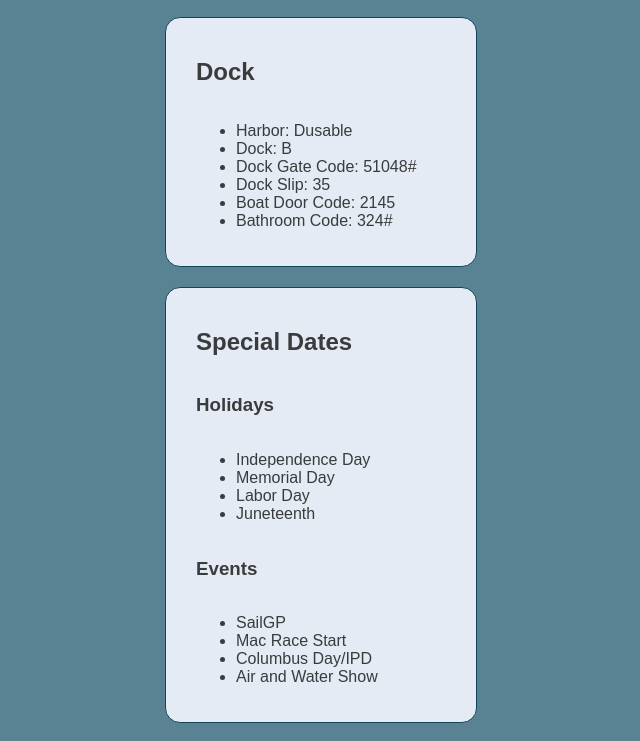
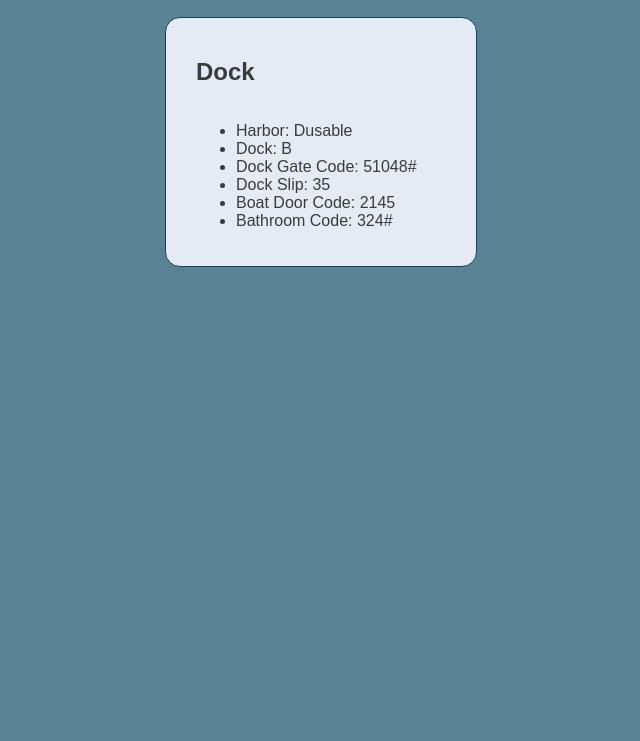
Before and after one commit to jrenn3/myWay, a website built with webpack: page dist/pages/info.html in a window 1280 px wide. Shown: the part 115-856 px from the top of the page, without its empty margins (319-959 px from the left). After the commit the page ends 800 px from the top, so only its background shows below. Built offline with nearby package versions, Linux system fonts and the light colour scheme; some packages are replaced by stand-ins of ours.

Commit message:
delete special dates section

```diff
--- a/dist/pages/info.html
+++ b/dist/pages/info.html
@@ -28,23 +28,6 @@
                     <li>Bathroom Code: 324#</li>
                 </ul>
             </div>
-            <div class="day" id="events">
-                <h2>Special Dates</h2>
-                <h3>Holidays</h3>
-                <ul>
-                    <li>Independence Day</li>
-                    <li>Memorial Day</li>
-                    <li>Labor Day</li>
-                    <li>Juneteenth</li>
-                </ul>
-                <h3>Events</h3>
-                <ul>
-                    <li>SailGP</li>
-                    <li>Mac Race Start</li>
-                    <li>Columbus Day/IPD</li>
-                    <li>Air and Water Show</li>
-                </ul>
-            </div>
         </main>
         <footer>
         </footer>
```
